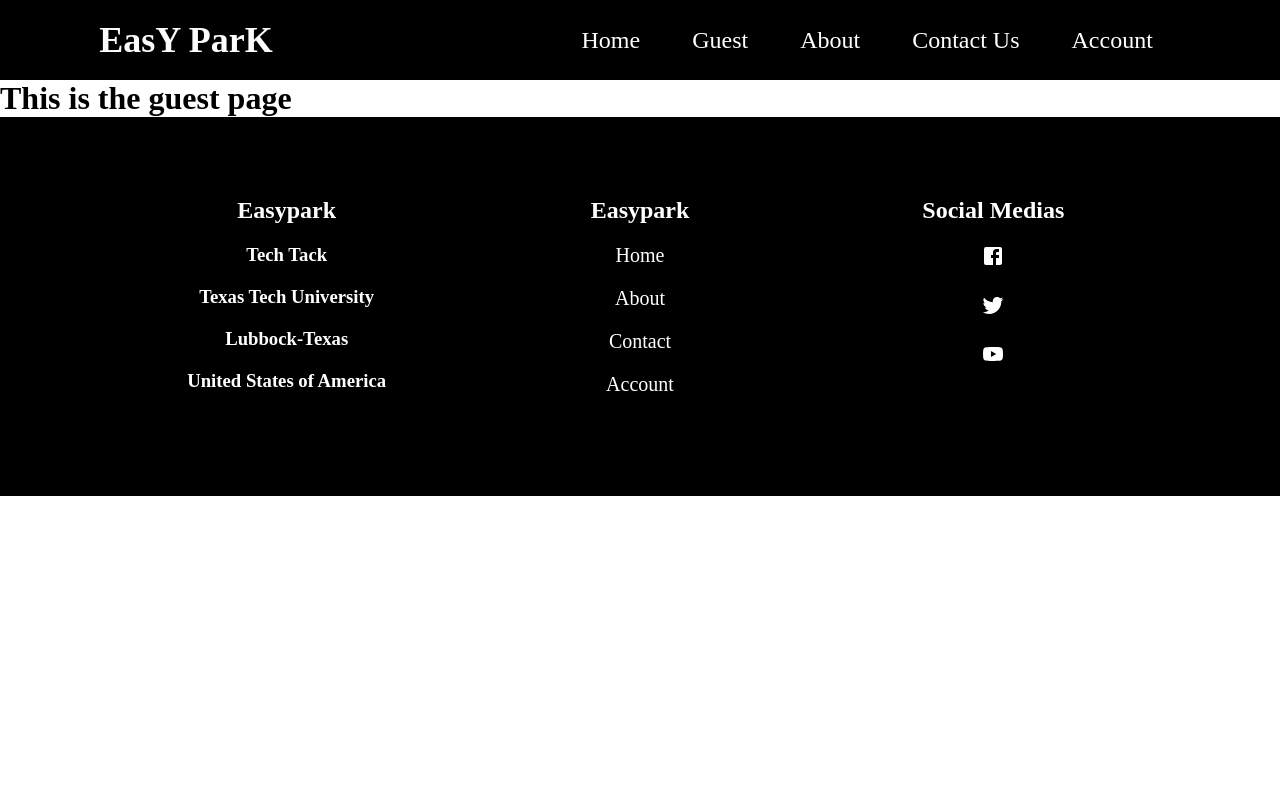
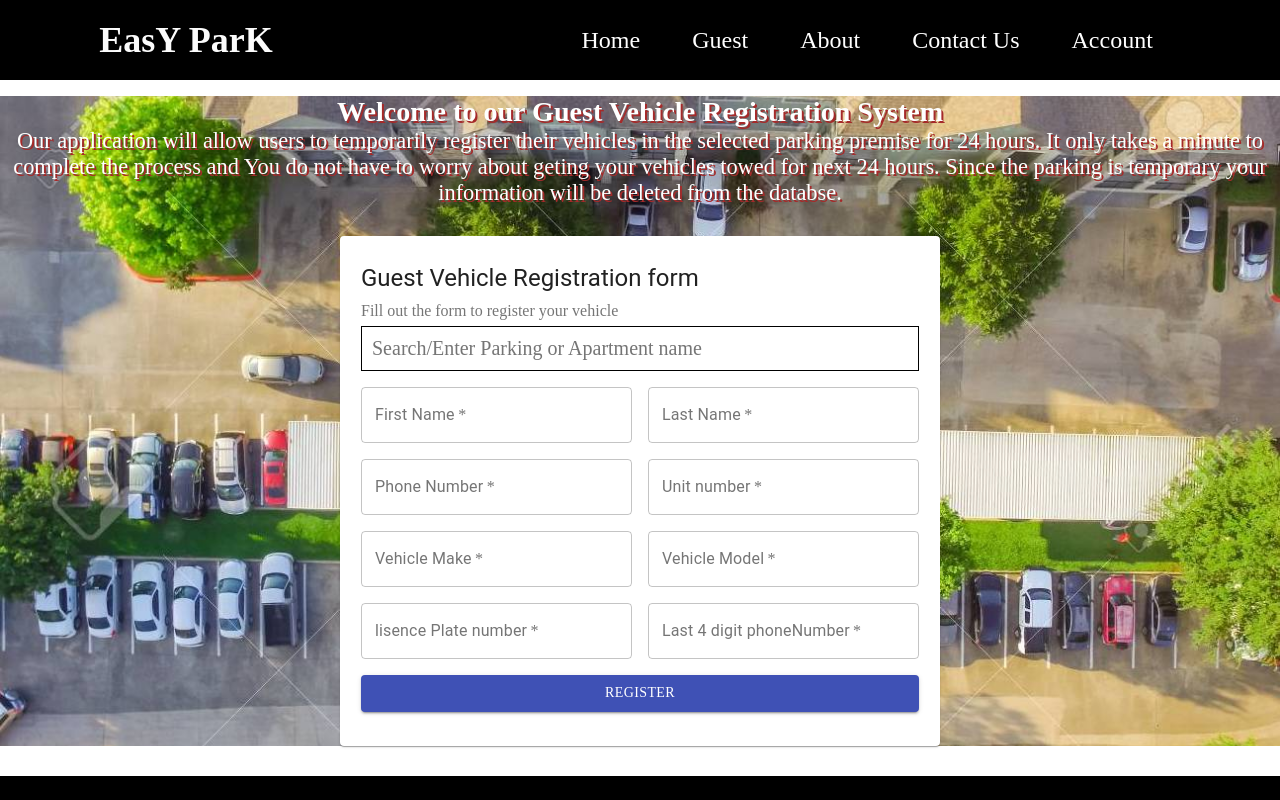
Before and after one commit to rimsashrestha/EasyPark-JavaScript, a React (Create React App) app in the folder client/: page /guest in a window 1280 px wide. Shown: the top 800 px of the page. Built offline with nearby package versions, Linux system fonts and the light colour scheme.

Commit message:
guestPage

```diff
--- a/client/src/App.js
+++ b/client/src/App.js
@@ -3,7 +3,7 @@ import Navbar from "./Components/Navbar"
 import './App.css';
 import Home from './pages/homePage/Home'
 import About from './pages/aboutPage/About'
-import Guest from './pages/Guest'
+import Guest from './pages/guestPage/Guest'
 import Contact_Us from './pages/contactPage/Contact_Us'
 import My_Account from './pages/accountPage/My_Account'
 
--- a/client/src/pages/Guest.js
+++ /dev/null
@@ -1,11 +0,0 @@
-import React from 'react'
-
-function Guest() {
-    return (
-        <div>
-            <h1>This is the guest page</h1>
-        </div>
-    )
-}
-
-export default Guest
--- a/client/src/pages/contactPage/Contact_Us.js
+++ b/client/src/pages/contactPage/Contact_Us.js
@@ -15,9 +15,9 @@ function Contact_Us() {
                         <Typography gutterBottom variant="h5">Contact Us</Typography>
                         <Typography gutterBottom variant="body" color="textSecondary" component="p">Fill out the form and we will get back to you</Typography>
                         <form>
-                            <Grid container spacing={1}>
+                            <Grid container spacing={2}>
 
-                                <Grid git xs={12} sm={6} item>
+                                <Grid  xs={12} sm={6} item>
                                     <TextField label="First Name" placeholder="Enter first Name" variant="outlined" fullWidth required />
                                 </Grid>
                                 <Grid xs={12} sm={6} item>
--- /dev/null
+++ b/client/src/pages/guestPage/Guest.js
@@ -0,0 +1,98 @@
+/* eslint-disable */
+import React from 'react'
+import styled from 'styled-components'
+import { Typography, Card, CardContent, Grid, TextField, Button } from '@material-ui/core'
+import bgImage from '../../images/guestParkingImage.jpeg'
+
+const Intro = styled.div`
+    display: flex;
+    flex-direction: column;
+    justify-content: center;
+    text-align: center;
+    font-size: 1.5rem;
+    margin-top: 1rem;
+    color:white;
+    text-shadow: 2px 2px brown;
+    p{
+        font-size: 1.4rem;
+        font-display: initial;
+
+    }
+`
+const MainContainer = styled.div`
+    background-image: url(${bgImage});
+    background-position: center;
+    background-size:cover;
+
+`
+const Input = styled.input`
+    padding: 10px;
+    width: 100%;
+    background-color: #fff;
+    border: 1px solid black;
+    font-size: 20px;
+    color:black;
+`
+
+
+function Guest() {
+    return (
+        <MainContainer>
+            <Intro>
+                <h3>Welcome to our Guest Vehicle Registration System</h3>
+                <p>
+                    Our application will allow users to temporarily register their vehicles in the selected parking premise for 24 hours.
+                    It only takes a minute to complete the process and You do not have to worry about geting your vehicles towed for next 24 hours.
+                    Since the parking is temporary your information will be deleted from the databse.
+                </p>
+            </Intro>
+            <form>
+
+                <Card style={{ maxHeight: 1500, maxWidth: 600, margin: "30px auto", padding: "10px 5px" }}>
+                    <CardContent>
+                        <Typography gutterBottom variant="h5">Guest Vehicle Registration form</Typography>
+                        <Typography gutterBottom variant="body" color="textSecondary" component="p">Fill out the form to register your vehicle</Typography>
+                        <form>
+                            <Grid container spacing={2}>
+                                <Grid xs={12} item>
+                                    <Input label="Search" type="text" placeholder="Search/Enter Parking or Apartment name"
+                                        placeholderFontSize="20px" required />
+                                </Grid>
+                                <Grid xs={12} sm={6} item>
+                                    <TextField label="First Name" placeholder="Enter first Name" variant="outlined" fullWidth required />
+                                </Grid>
+                                <Grid xs={12} sm={6} item>
+                                    <TextField label="Last Name" placeholder="Enter Last Name" variant="outlined" fullWidth required />
+                                </Grid>
+                                <Grid xs={12} sm={6} item>
+                                    <TextField label="Phone Number" placeholder="Enter your phone number" variant="outlined" fullWidth required />
+                                </Grid>
+                                <Grid xs={12} sm={6} item>
+                                    <TextField label="Unit number" placeholder="Enter the apt number" variant="outlined" fullWidth required />
+                                </Grid>
+                                <Grid xs={12} sm={6} item>
+                                    <TextField label="Vehicle Make" placeholder="Enter vehicle make e.g. Honda" variant="outlined" fullWidth required />
+                                </Grid>
+                                <Grid xs={12} sm={6} item>
+                                    <TextField label="Vehicle Model" placeholder="Enter vehicle model e.g. Civic " variant="outlined" fullWidth required />
+                                </Grid>
+                                <Grid xs={12} xs={6} item>
+                                    <TextField label="lisence Plate number" placeholder="Enter vehicle plate number" variant="outlined" fullWidth required />
+                                </Grid>
+                                <Grid xs={12} xs={6} item>
+                                    <TextField label="Last 4 digit phoneNumber" placeholder="Enter unit owner last 4 digit of their phone number" variant="outlined" fullWidth required />
+                                </Grid>
+                                <Grid xs={12} item>
+                                    <Button type="submit" variant="contained" color="primary" fullWidth >Register</Button>
+                                </Grid>
+                            </Grid>
+                        </form>
+                    </CardContent>
+                </Card>
+
+            </form>
+        </MainContainer>
+    )
+}
+
+export default Guest
--- a/client/src/pages/homePage/Hero.js
+++ b/client/src/pages/homePage/Hero.js
@@ -2,13 +2,9 @@
 import React from 'react';
 import { makeStyles } from '@material-ui/core/styles';
 import Box from '@material-ui/core/Box';
-import Typography from '@material-ui/core/Typography';
+import { Typography } from '@material-ui/core';
 import ReactPlayer from 'react-player';
 import heroVideo from '../../videos/homebg.mp4';
-// eslint-disable-next-line
-import Info from './info';
-// eslint-disable-next-line
-import { blue } from '@material-ui/core/colors';
 
 const useStyles = makeStyles(theme => ({
   main: {
@@ -27,21 +23,21 @@ const useStyles = makeStyles(theme => ({
     height: '100%',
     backgroundColor: 'rgba(0, 0, 0, 0.3)',
   },
-  searchBar: {
-    padding: '10px',
-    width: '300px',
-    backgroundColor: '#fff',
-    border: '5px solid green',
-    fontSize: '20px',
-    color:'black'
+  // searchBar: {
+  //   padding: '10px',
+  //   width: '300px',
+  //   backgroundColor: '#fff',
+  //   border: '5px solid green',
+  //   fontSize: '20px',
+  //   color: 'black'
 
-  },
-
+  // },
 
   title: {
-    fontFamily:'Merienda',
+    fontFamily: 'Merienda',
     paddingBottom: theme.spacing(3),
-    color:'yellow',
+    color: 'yellow',
+    textShadow: '3px 3px green',
 
   },
 }));
@@ -60,27 +56,20 @@ const Hero = () => {
           justifyContent="center"
           alignItems="center"
           color="white"
-
-
         >
           <Typography variant="h3" component="h1" className={classes.title} >
             <p className={classes.title}>GET YOUR PARKING PERMIT FROM ANYWHERE</p>
             Parking made easy.
           </Typography>
 
-          <input className={classes.searchBar}
+          {/* <input className={classes.searchBar}
             type="text"
             placeholder="Search for Parking or Apartment"
             placeholderTextColor = {'red'}
-            placeholderFontSize = "20px" />
-
-
+            placeholderFontSize = "20px" /> */}
         </Box>
-
       </div>
-
     </section>
-
   );
 };
 
```
Also changed, not shown: client/src/images/guestParkingImage.jpeg (added).
